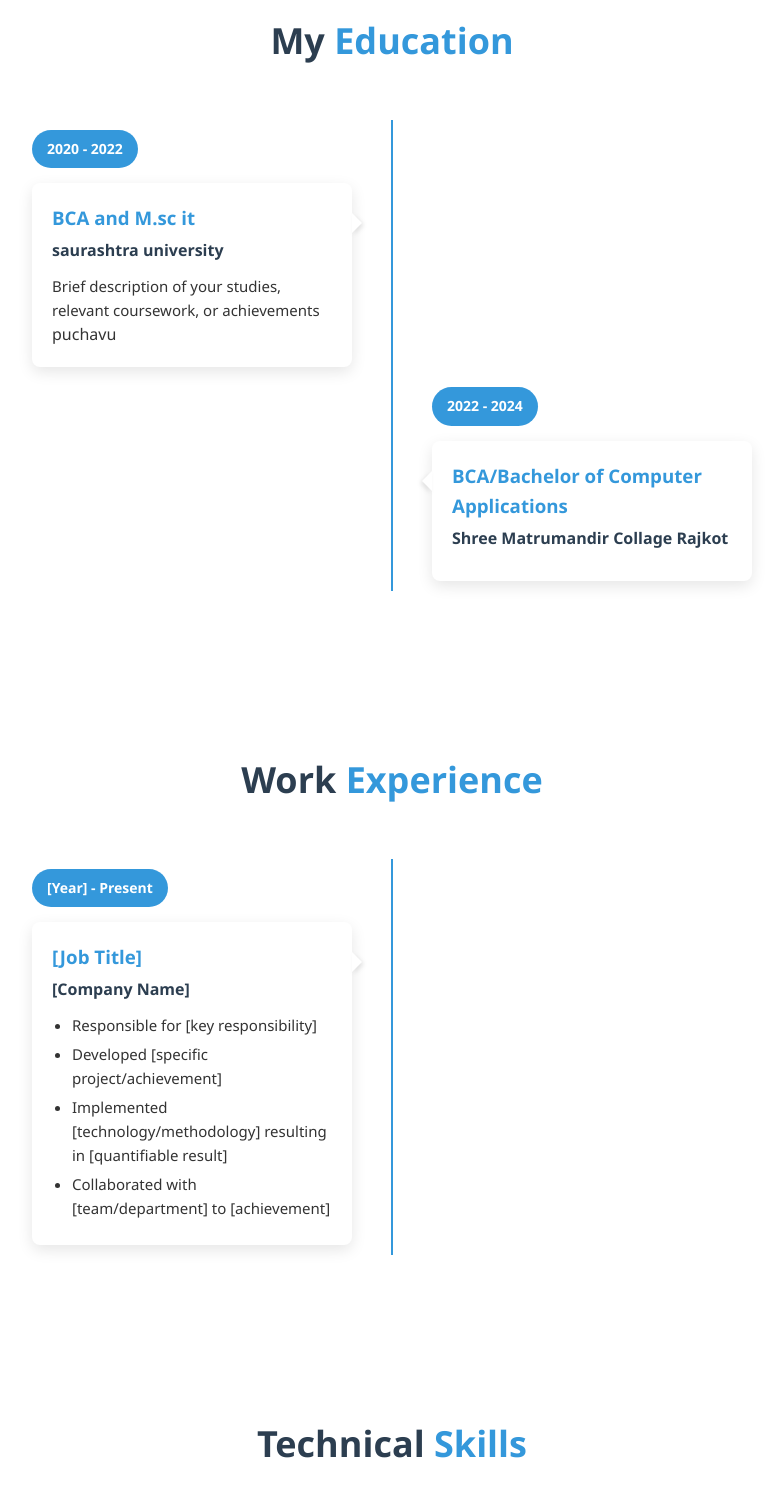
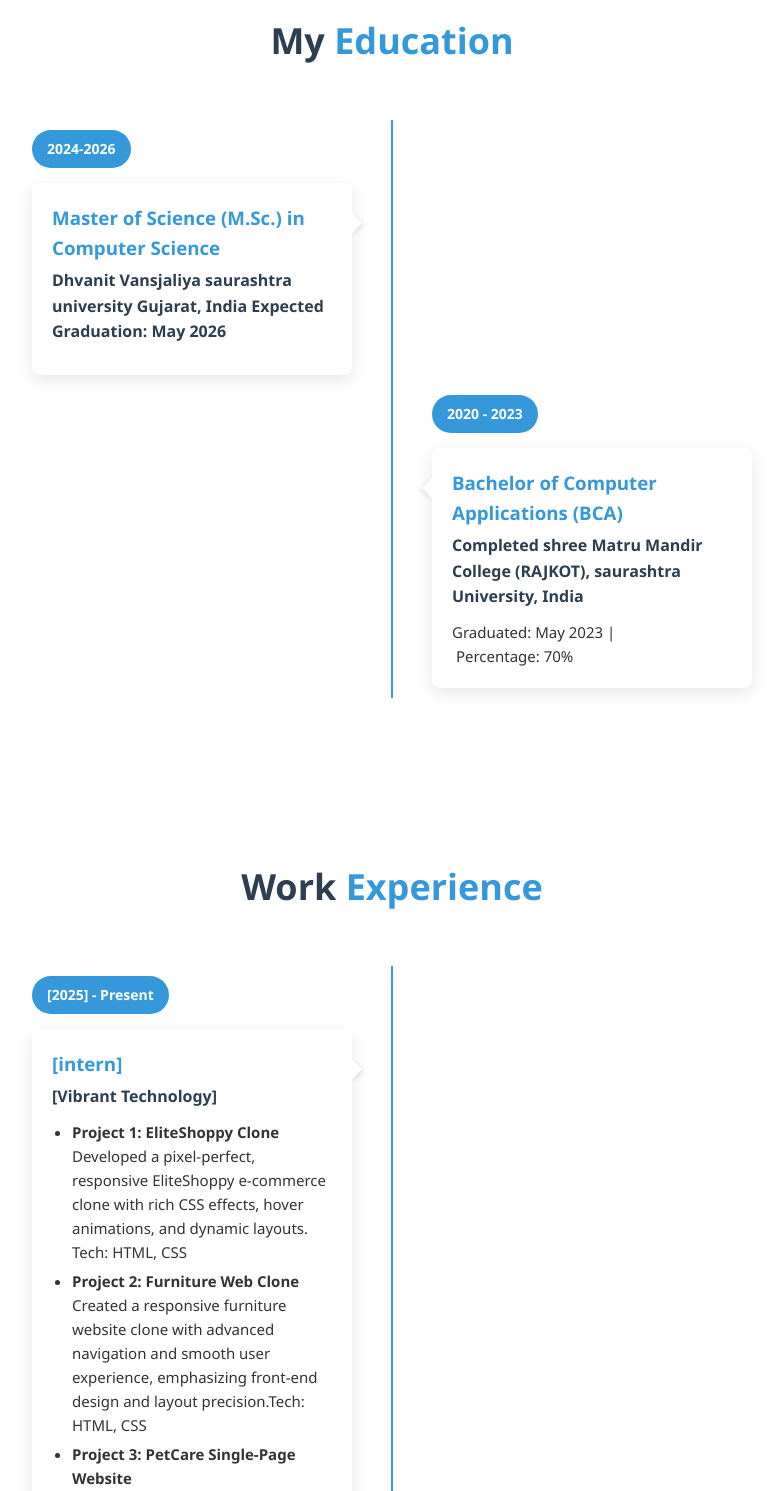
Before and after one commit to Dhvanit640/my_portfolio, a plain HTML site: page index.html in a window 1280 px wide. Shown: the part 1500-2991 px from the top of the page, without its empty margins (248-1025 px from the left). Drawn offline with Linux system fonts and the light colour scheme.

Commit message:
Prectice

```diff
--- a/index.html
+++ b/index.html
@@ -74,19 +74,20 @@
             <h2 class="section-title">My <span>Education</span></h2>
             <div class="timeline">
                 <div class="timeline-item">
-                    <div class="timeline-date">2020 - 2022</div>
+                    <div class="timeline-date">2024-2026</div>
                     <div class="timeline-content">
-                        <h3>BCA and M.sc it</h3>
-                        <h4>saurashtra university</h4>
-                        <p>Brief description of your studies, relevant coursework, or achievements</p> puchavu
+                        <h3>Master of Science (M.Sc.) in Computer Science</h3>
+                        <h4>Dhvanit Vansjaliya saurashtra university  Gujarat, India
+                            Expected Graduation: May 2026</h4>
+                        <!-- <p>Brief description of your studies, relevant coursework, or achievements</p> puchavu  -->
                     </div>
                 </div>
                 <div class="timeline-item">
-                    <div class="timeline-date">2022 - 2024</div>
+                    <div class="timeline-date">2020 - 2023</div>
                     <div class="timeline-content">
-                        <h3>BCA/Bachelor of Computer Applications</h3>
-                        <h4>Shree Matrumandir Collage Rajkot</h4>
-                        <!-- <p>[Brief description]</p> -->
+                        <h3>Bachelor of Computer Applications (BCA)</h3>
+                        <h4>Completed shree Matru Mandir College (RAJKOT), saurashtra University, India</h4>
+                        <p>Graduated: May 2023 | Percentage: 70%</p>
                     </div>
                 </div>
                 <!-- Add more education items as needed -->
@@ -99,15 +100,21 @@
             <h2 class="section-title">Work <span>Experience</span></h2>
             <div class="timeline">
                 <div class="timeline-item">
-                    <div class="timeline-date">[Year] - Present</div>
+                    <div class="timeline-date">[2025] - Present</div>
                     <div class="timeline-content">
-                        <h3>[Job Title]</h3>
-                        <h4>[Company Name]</h4>
+                        <h3>[intern]</h3>
+                        <h4>[Vibrant Technology]</h4>
                         <ul>
-                            <li>Responsible for [key responsibility]</li>
-                            <li>Developed [specific project/achievement]</li>
-                            <li>Implemented [technology/methodology] resulting in [quantifiable result]</li>
-                            <li>Collaborated with [team/department] to [achievement]</li>
+                            <li><b>Project 1:
+                                EliteShoppy Clone</b>
+                                 Developed a pixel-perfect, responsive EliteShoppy e-commerce clone with rich CSS effects, hover animations, and dynamic layouts.
+                                Tech: HTML, CSS</li>
+                            <li><b>Project 2: Furniture Web Clone</b>
+                                Created a responsive furniture website clone with advanced navigation and smooth user experience, emphasizing front-end design and layout precision.Tech: HTML, CSS</li>
+                            <li><b>Project 3: PetCare Single-Page Website</b><br>
+                                Designed a single-page website for an animal care and pet shop, enabling users to explore pets for sale and access veterinary care services.
+                                Tech: HTML, CSS</li>
+                            <!-- <li>Collaborated with [team/department] to [achievement]</li> -->
                         </ul>
                     </div>
                 </div>
```
